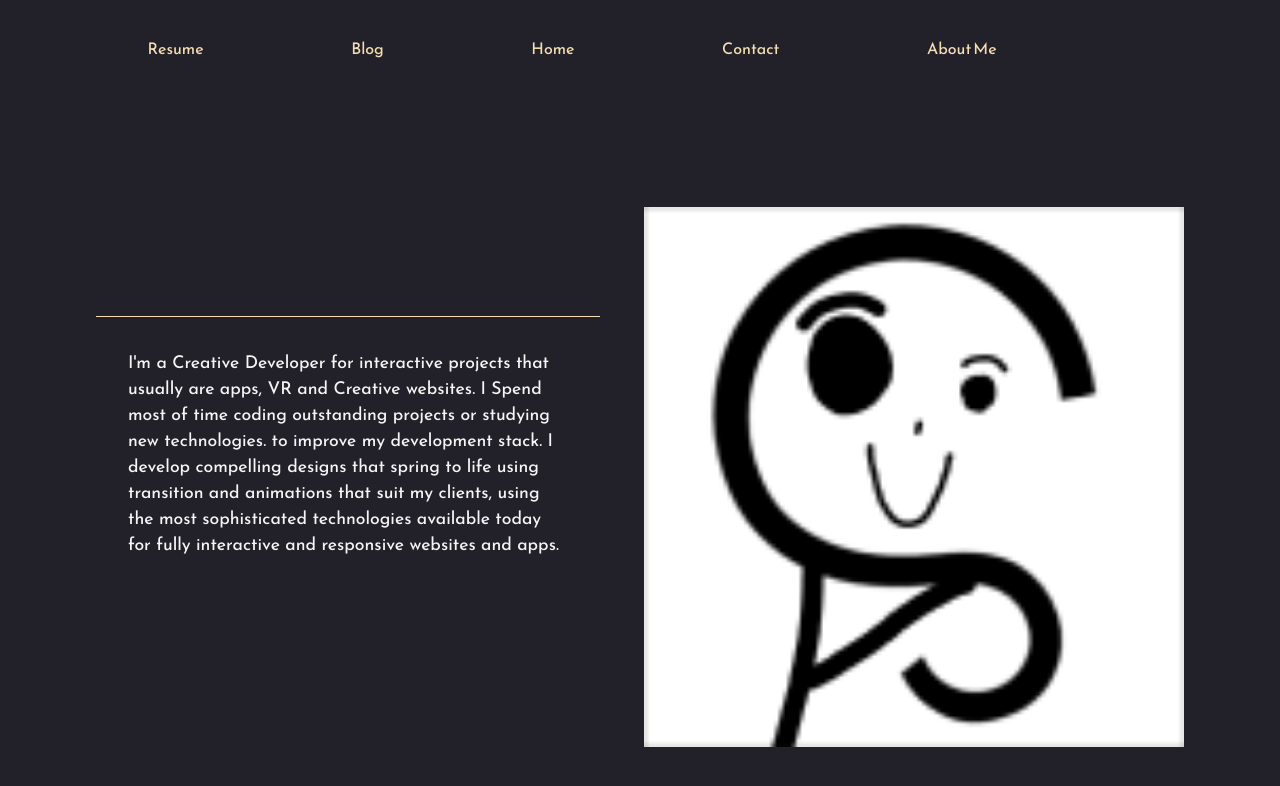
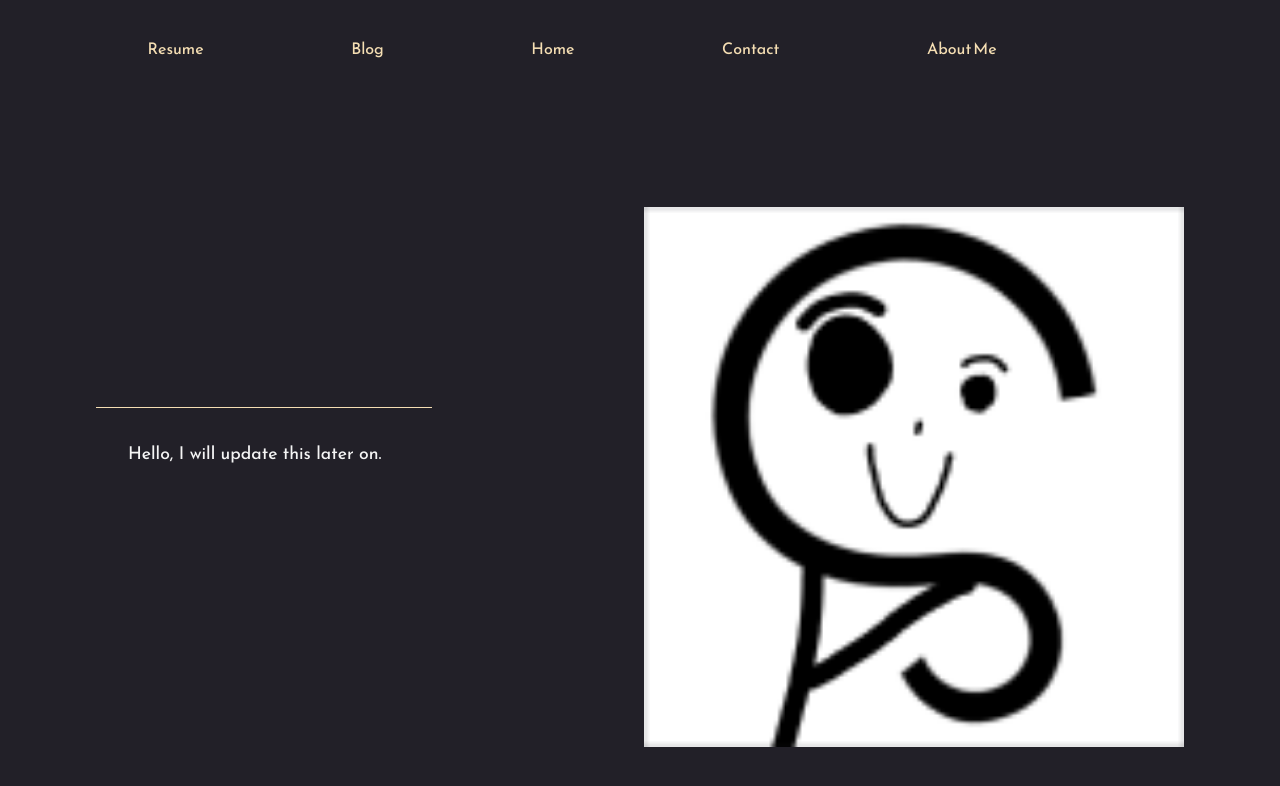
Before and after one commit to Cimihan123/jekyll-blog-theme, a Jekyll site: the page built from about.md, in a window 1280 px wide. Shown: the top 786 px of the page. Built offline with Jekyll 4.4.1, drawn with Linux system fonts in a browser that asks for light colours.

Commit message:
Update about.md

```diff
--- a/about.md
+++ b/about.md
@@ -4,8 +4,4 @@
 imgname: sau.png
 ---
 
- I'm a Creative Developer for interactive projects that usually are apps, VR and Creative
-        websites. I Spend most of time coding outstanding projects or studying new technologies. to improve my
-        development stack. I develop compelling designs that spring to life using transition and animations that suit my
-        clients, using the most sophisticated technologies available today for fully interactive and responsive websites
-        and apps.
+ Hello, I will update this later on.
```
